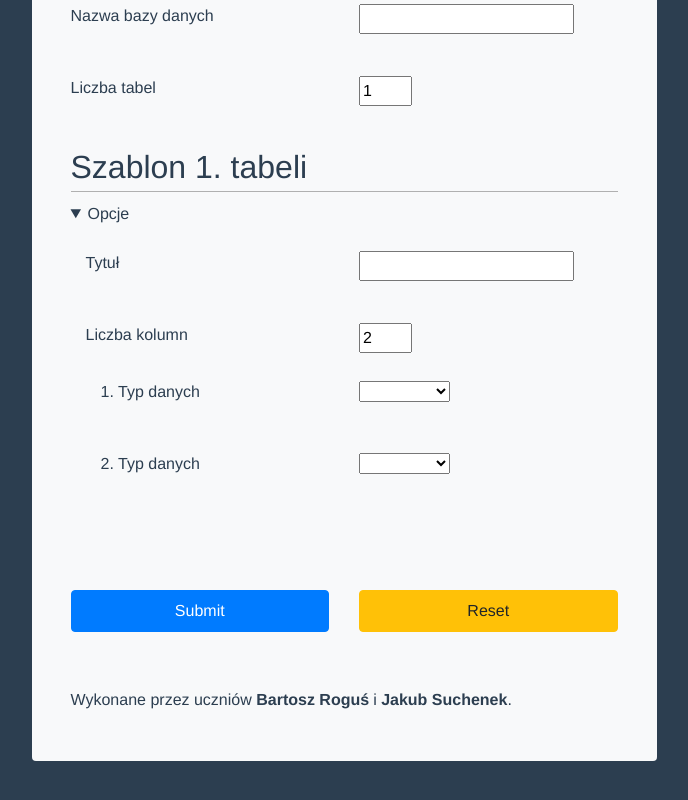
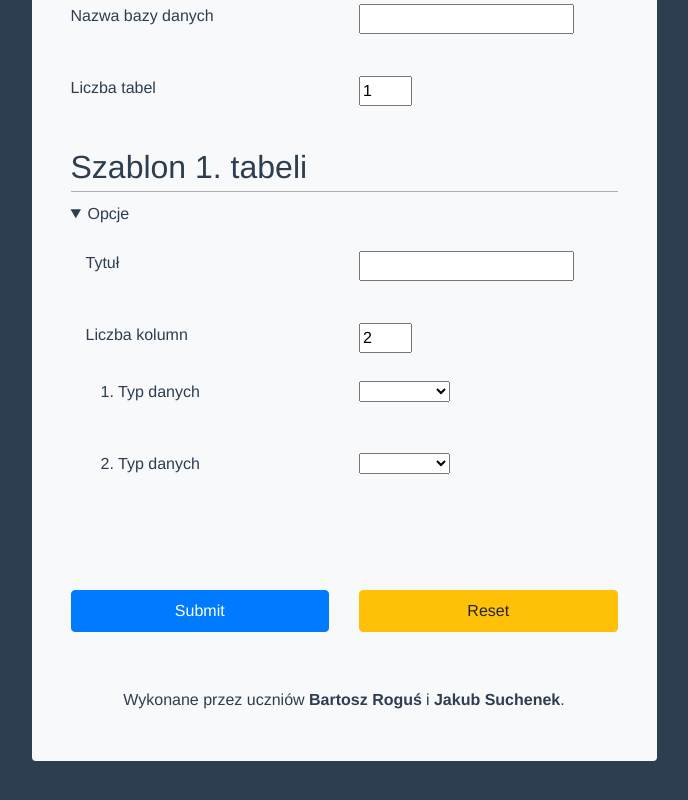
Before and after one commit to AnonymousX86/database-generator, a Vue app: page / in a window 1280 px wide. Shown: the part 322-1122 px from the top of the page, without its empty margins (296-984 px from the left). Built offline with nearby package versions, Linux system fonts and the light colour scheme.

Commit message:
Update footer

```diff
--- a/src/components/MainForm.vue
+++ b/src/components/MainForm.vue
@@ -246,7 +246,7 @@
 
       <footer>
         <b-row class="border-bottom-0">
-          <b-col>
+          <b-col class="text-center">
             Wykonane przez uczniów
             <strong class="pr-1">Bartosz&nbsp;Roguś</strong
             >i&nbsp;<strong>Jakub&nbsp;Suchenek</strong>.
```
